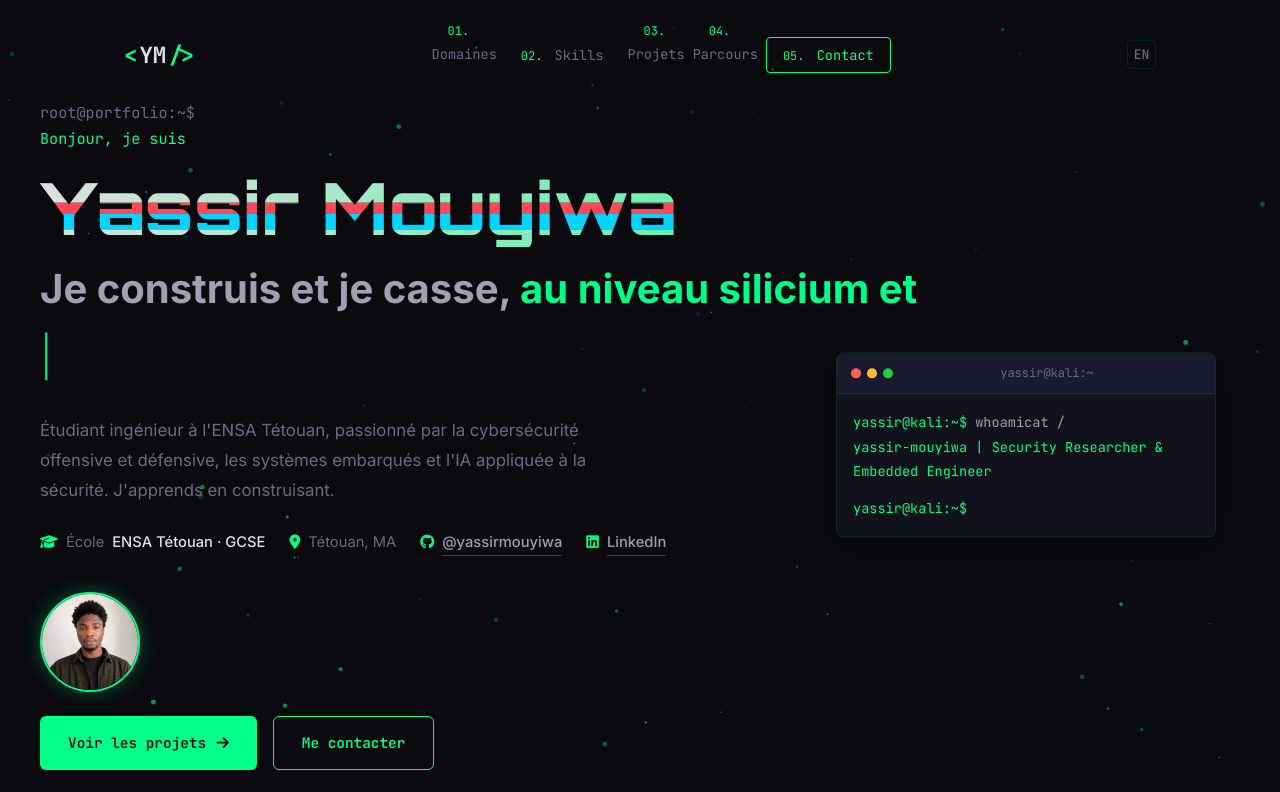
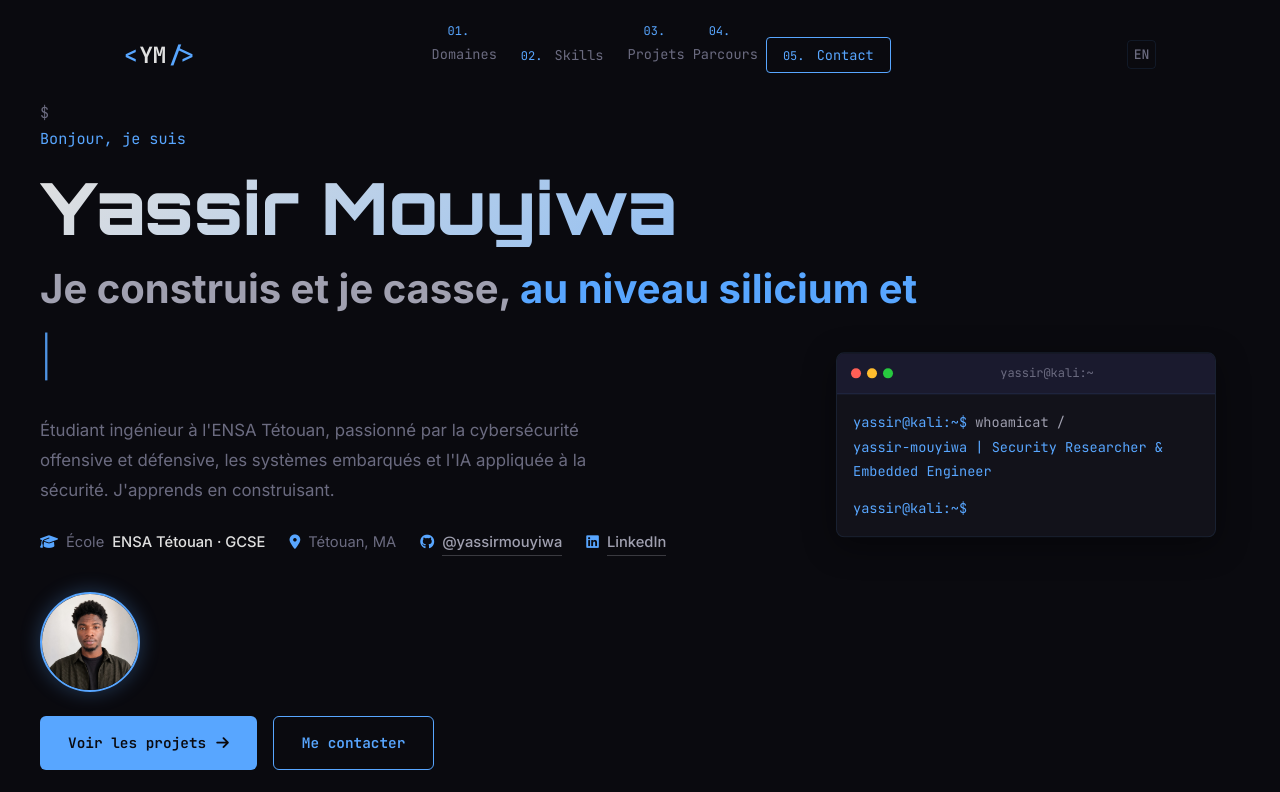
Before and after one commit to yassirmouyiwa/yassirmouyiwa.github.io, a plain HTML site: page index.html in a window 1280 px wide. Shown: the top 792 px of the page. Drawn offline with Linux system fonts and the light colour scheme.

Commit message:
fix: professional dark theme — remove neon green, particles, glitch; fix LinkedIn URL; update preloader text

```diff
--- a/assets/css/style.css
+++ b/assets/css/style.css
@@ -7,10 +7,10 @@
     --bg-secondary: #12121a;
     --bg-tertiary: #1a1a2e;
     --bg-card: #16162a;
-    --accent: #00ff88;
-    --accent-dim: #00cc6a;
-    --accent-glow: rgba(0, 255, 136, 0.15);
-    --accent-cyan: #00d4ff;
+    --accent: #58a6ff;
+    --accent-dim: #4f8cff;
+    --accent-glow: rgba(88, 166, 255, 0.15);
+    --accent-cyan: #79c0ff;
     --accent-purple: #a855f7;
     --accent-red: #ff4757;
     --accent-orange: #ff9f43;
@@ -20,8 +20,8 @@
     --fg-soft: #a0a0b0;
     --fg-muted: #6b6b80;
     --fg-subtle: #3a3a40;
-    --border: rgba(0, 255, 136, 0.1);
-    --border-hover: rgba(0, 255, 136, 0.3);
+    --border: rgba(88, 166, 255, 0.1);
+    --border-hover: rgba(88, 166, 255, 0.3);
     --border-soft: rgba(255, 255, 255, 0.05);
     --f-body: 'Inter', -apple-system, BlinkMacSystemFont, "Segoe UI", system-ui, sans-serif;
     --f-mono: 'JetBrains Mono', ui-monospace, Menlo, Consolas, monospace;
@@ -32,8 +32,8 @@
     --r: 6px;
     --r-lg: 10px;
     --transition: all 0.3s cubic-bezier(0.4, 0, 0.2, 1);
-    --glow: 0 0 20px rgba(0, 255, 136, 0.3);
-    --glow-strong: 0 0 40px rgba(0, 255, 136, 0.4);
+    --glow: 0 0 20px rgba(88, 166, 255, 0.3);
+    --glow-strong: 0 0 40px rgba(88, 166, 255, 0.4);
 }
 
 /* Light theme fallback */
@@ -42,8 +42,8 @@
     --bg-secondary: #f3f3f0;
     --bg-tertiary: #ebebe8;
     --bg-card: #e5e5e2;
-    --accent: #00a86b;
-    --accent-dim: #008f59;
+    --accent: #0969da;
+    --accent-dim: #0550ae;
     --accent-glow: rgba(0, 168, 107, 0.10);
     --fg: #16161a;
     --fg-soft: #2e2e35;
@@ -360,7 +360,7 @@ img, svg { max-width: 100%; display: block; }
     opacity: 0; transform: translateY(20px);
 }
 .skill-category.visible { opacity: 1; transform: translateY(0); }
-.skill-category:hover { border-color: var(--border-hover); box-shadow: 0 4px 24px rgba(0, 255, 136, 0.05); }
+.skill-category:hover { border-color: var(--border-hover); box-shadow: 0 4px 24px rgba(88, 166, 255, 0.05); }
 
 .category-header { display: flex; align-items: center; gap: 14px; margin-bottom: 24px; }
 .category-icon {
@@ -408,7 +408,7 @@ img, svg { max-width: 100%; display: block; }
 
 .project-overlay {
     position: absolute; top: 0; left: 0; width: 100%; height: 100%;
-    background: rgba(0, 255, 136, 0.08); display: flex; align-items: center;
+    background: rgba(88, 166, 255, 0.08); display: flex; align-items: center;
     justify-content: center; opacity: 0; transition: var(--transition); z-index: 2;
 }
 .project-card:hover .project-overlay { opacity: 1; }
@@ -470,7 +470,7 @@ img, svg { max-width: 100%; display: block; }
     background: var(--bg-secondary); border: 1px solid var(--border); border-radius: 12px;
     padding: 28px; transition: var(--transition);
 }
-.timeline-content:hover { border-color: var(--border-hover); box-shadow: 0 4px 24px rgba(0, 255, 136, 0.05); }
+.timeline-content:hover { border-color: var(--border-hover); box-shadow: 0 4px 24px rgba(88, 166, 255, 0.05); }
 
 .timeline-header { display: flex; align-items: center; gap: 12px; margin-bottom: 12px; }
 .timeline-date { font-family: var(--f-mono); font-size: 0.82rem; color: var(--accent); }
@@ -569,32 +569,6 @@ img, svg { max-width: 100%; display: block; }
 }
 
 /* Glitch Effect */
-.glitch { position: relative; }
-.glitch::before, .glitch::after {
-    content: attr(data-text); position: absolute; top: 0; left: 0;
-    width: 100%; height: 100%; background: var(--bg-primary);
-}
-.glitch::before {
-    left: 2px; text-shadow: -2px 0 var(--accent-red);
-    clip-path: inset(0 0 0 0); animation: glitch-anim-1 3s infinite linear alternate-reverse;
-    -webkit-text-fill-color: initial; color: transparent;
-}
-.glitch::after {
-    left: -2px; text-shadow: 2px 0 var(--accent-cyan);
-    clip-path: inset(0 0 0 0); animation: glitch-anim-2 3s infinite linear alternate-reverse;
-    -webkit-text-fill-color: initial; color: transparent;
-}
-@keyframes glitch-anim-1 {
-    0% { clip-path: inset(40% 0 61% 0); } 20% { clip-path: inset(92% 0 1% 0); }
-    40% { clip-path: inset(43% 0 1% 0); } 60% { clip-path: inset(25% 0 58% 0); }
-    80% { clip-path: inset(54% 0 7% 0); } 100% { clip-path: inset(58% 0 43% 0); }
-}
-@keyframes glitch-anim-2 {
-    0% { clip-path: inset(65% 0 13% 0); } 20% { clip-path: inset(79% 0 2% 0); }
-    40% { clip-path: inset(48% 0 28% 0); } 60% { clip-path: inset(13% 0 61% 0); }
-    80% { clip-path: inset(80% 0 3% 0); } 100% { clip-path: inset(21% 0 30% 0); }
-}
-
 /* Reveal */
 .reveal { opacity: 0; transform: translateY(8px); animation: rise 0.7s cubic-bezier(0.2, 0.6, 0.2, 1) forwards; }
 .reveal:nth-child(1) { animation-delay: 0.05s; }
--- a/assets/js/main.js
+++ b/assets/js/main.js
@@ -60,9 +60,9 @@
 
   if (preloader) {
     const loadWords = [
-      'INITIALIZING','LOADING MODULES','INJECTING PAYLOADS',
-      'SCANNING PORTS','DECRYPTING','ESTABLISHING SHELL',
-      'BYPASSING FIREWALL','ACCESS GRANTED'
+      'Loading','Initializing','Compiling',
+      'Rendering','Decrypting','Connecting',
+      'Loading assets','Ready'
     ];
     let progress = 0;
     const loadInterval = setInterval(() => {
--- a/index.html
+++ b/index.html
@@ -38,7 +38,7 @@
     </div>
 
     <!-- Particle Canvas Background -->
-    <canvas id="particles-canvas"></canvas>
+    <!-- particles removed -->
 
     <!-- Navigation -->
     <nav class="navbar" id="navbar">
@@ -68,11 +68,11 @@
     <section id="top" class="hero-section">
         <div class="hero-content">
             <div class="hero-greeting typing-effect">
-                <span class="greeting-prefix">root@portfolio:~$</span>
+                <span class="greeting-prefix">$</span>
                 <span class="greeting-text" lang-block="fr">Bonjour, je suis</span>
                 <span class="greeting-text" lang-block="en">Hello, I am</span>
             </div>
-            <h1 class="hero-name glitch" data-text="Yassir Mouyiwa">Yassir Mouyiwa</h1>
+            <h1 class="hero-name">Yassir Mouyiwa</h1>
             <h2 class="hero-title">
                 <span class="title-text" lang-block="fr">Je construis et je casse, <span class="highlight" data-typed-fr></span></span>
                 <span class="title-text" lang-block="en">I build and break, <span class="highlight" data-typed-en></span></span>
@@ -90,7 +90,7 @@
                 <div class="meta-item"><i class="fas fa-graduation-cap"></i> <span lang-block="fr">École</span><span lang-block="en">School</span> <strong>ENSA Tétouan · GCSE</strong></div>
                 <div class="meta-item"><i class="fas fa-map-marker-alt"></i> Tétouan, MA</div>
                 <div class="meta-item"><i class="fab fa-github"></i> <a href="https://github.com/yassirmouyiwa" target="_blank" rel="noopener">@yassirmouyiwa</a></div>
-                <div class="meta-item"><i class="fab fa-linkedin"></i> <a href="https://www.linkedin.com/in/yassir-mouyiwa-moussa-40349b3aa" target="_blank" rel="noopener">LinkedIn</a></div>
+                <div class="meta-item"><i class="fab fa-linkedin"></i> <a href="https://www.linkedin.com/in/%F0%9D%90%8E%E1%9D%A9%E1%90%A1%C9%AB-%E1%9D%9D%E1%93%AD%E1%9D%9B%E1%91%A6%E1%9D%9D%E1%90%A2-%E1%9D%9D%E1%93%AD%E1%90%A1%E1%9D%A1%C9%AB-40349b3aa" target="_blank" rel="noopener">LinkedIn</a></div>
             </div>
             <div class="hero-profile">
                 <img src="assets/profil.jpeg" alt="Yassir Mouyiwa" class="profile-img">
@@ -565,7 +565,7 @@
                         </div>
                         <div class="contact-link-item">
                             <span class="contact-label">LinkedIn</span>
-                            <a href="https://www.linkedin.com/in/yassir-mouyiwa-moussa-40349b3aa" target="_blank" rel="noopener">linkedin.com/in/yassir-mouyiwa →</a>
+                            <a href="https://www.linkedin.com/in/%F0%9D%90%8E%E1%9D%A9%E1%90%A1%C9%AB-%E1%9D%9D%E1%93%AD%E1%9D%9B%E1%91%A6%E1%9D%9D%E1%90%A2-%E1%9D%9D%E1%93%AD%E1%90%A1%E1%9D%A1%C9%AB-40349b3aa" target="_blank" rel="noopener">linkedin.com/in/yassir-mouyiwa →</a>
                         </div>
                     </div>
                 </div>
@@ -605,7 +605,7 @@
             <div class="footer-content">
                 <div class="footer-social">
                     <a href="https://github.com/yassirmouyiwa" target="_blank" rel="noopener" class="social-link" title="GitHub"><i class="fab fa-github"></i></a>
-                    <a href="https://www.linkedin.com/in/yassir-mouyiwa-moussa-40349b3aa" target="_blank" rel="noopener" class="social-link" title="LinkedIn"><i class="fab fa-linkedin-in"></i></a>
+                    <a href="https://www.linkedin.com/in/%F0%9D%90%8E%E1%9D%A9%E1%90%A1%C9%AB-%E1%9D%9D%E1%93%AD%E1%9D%9B%E1%91%A6%E1%9D%9D%E1%90%A2-%E1%9D%9D%E1%93%AD%E1%90%A1%E1%9D%A1%C9%AB-40349b3aa" target="_blank" rel="noopener" class="social-link" title="LinkedIn"><i class="fab fa-linkedin-in"></i></a>
                 </div>
                 <p class="footer-text">
                     <span class="code"><</span>
```
